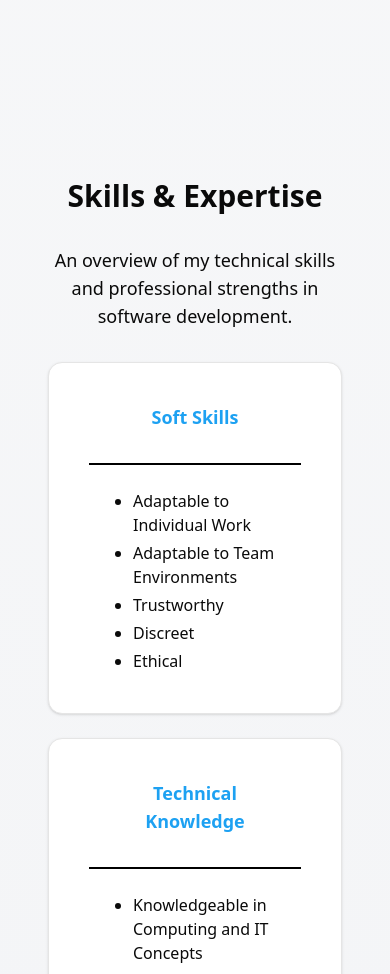
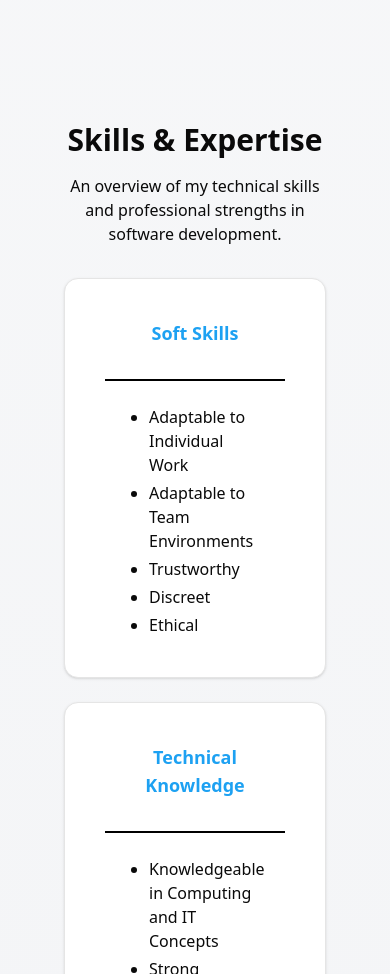
Before and after one commit to RandelYumul/Portfolio, a Next.js app: page / in a window 390 px wide. Shown: the part 4640-5614 px from the top of the page. Built offline with nearby package versions, Linux system fonts and the light colour scheme.

Commit message:
Skills adjusted for mobile.

```diff
--- a/src/components/molecules/SkillsGrid.tsx
+++ b/src/components/molecules/SkillsGrid.tsx
@@ -3,5 +3,9 @@ interface SkillsGridProps {
 }
 
 export const SkillsGrid = ({ children }: SkillsGridProps) => {
-  return <div className="grid grid-cols-1 lg:grid-cols-3 h-auto gap-6">{children}</div>;
+  return (
+    <div className="grid grid-cols-1 sm:grid-cols-2 lg:grid-cols-3 gap-6 w-full">
+      {children}
+    </div>
+  );
 };
--- a/src/components/organisms/Skills.tsx
+++ b/src/components/organisms/Skills.tsx
@@ -20,18 +20,18 @@ export const Skills = () => {
   return (
     <motion.div
       id="skills"
-      className="h-auto flex flex-col pt-30"
+      className="flex flex-col py-16 px-4 sm:px-6 md:px-12 lg:px-20"
       initial={{ opacity: 0, y: 20 }}
       whileInView={{ opacity: 1, y: 0 }}
       viewport={{ once: true, amount: 0.3 }}
       transition={{ duration: 1 }}
     >
       {/* Header */}
-      <div className="flex flex-col items-center justify-start">
-        <HeadingAtom className="text-3xl sm:text-4xl md:text-5xl font-bold mb-8 text-center">
+      <div className="flex flex-col items-center justify-start mb-8">
+        <HeadingAtom className="text-3xl sm:text-4xl md:text-5xl font-bold mb-4 text-center">
           Skills & Expertise
         </HeadingAtom>
-        <TextAtom className="text-lg mb-8 max-w-xl text-center">
+        <TextAtom className="text-base sm:text-lg md:text-lg max-w-xl text-center">
           An overview of my technical skills and professional strengths in software development.
         </TextAtom>
       </div>
```
